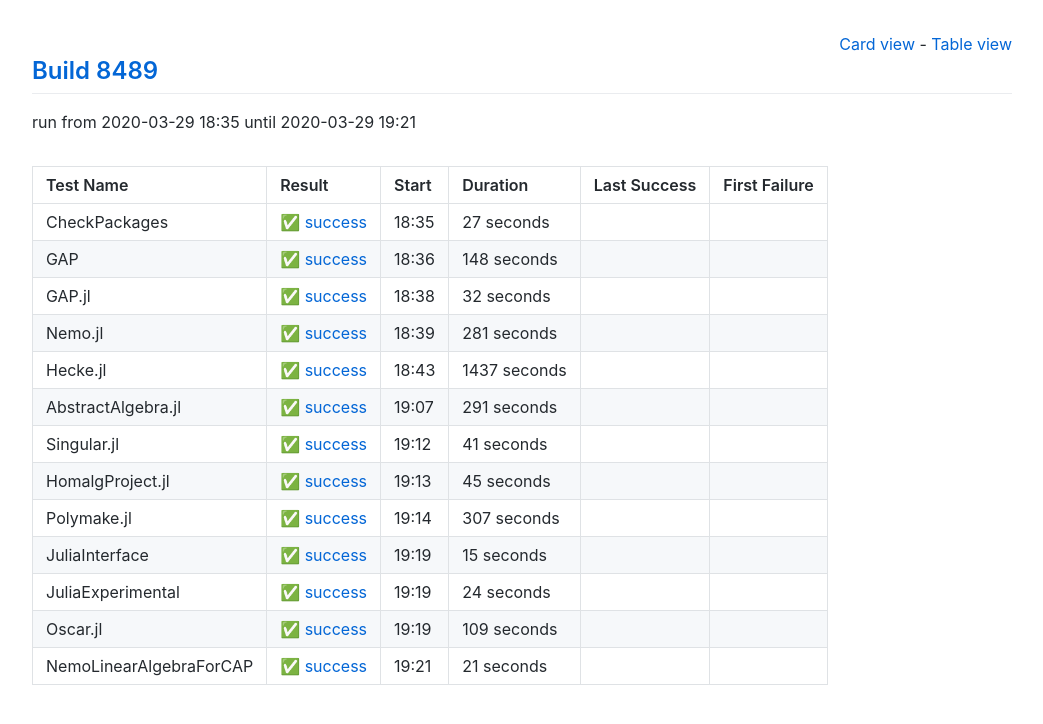
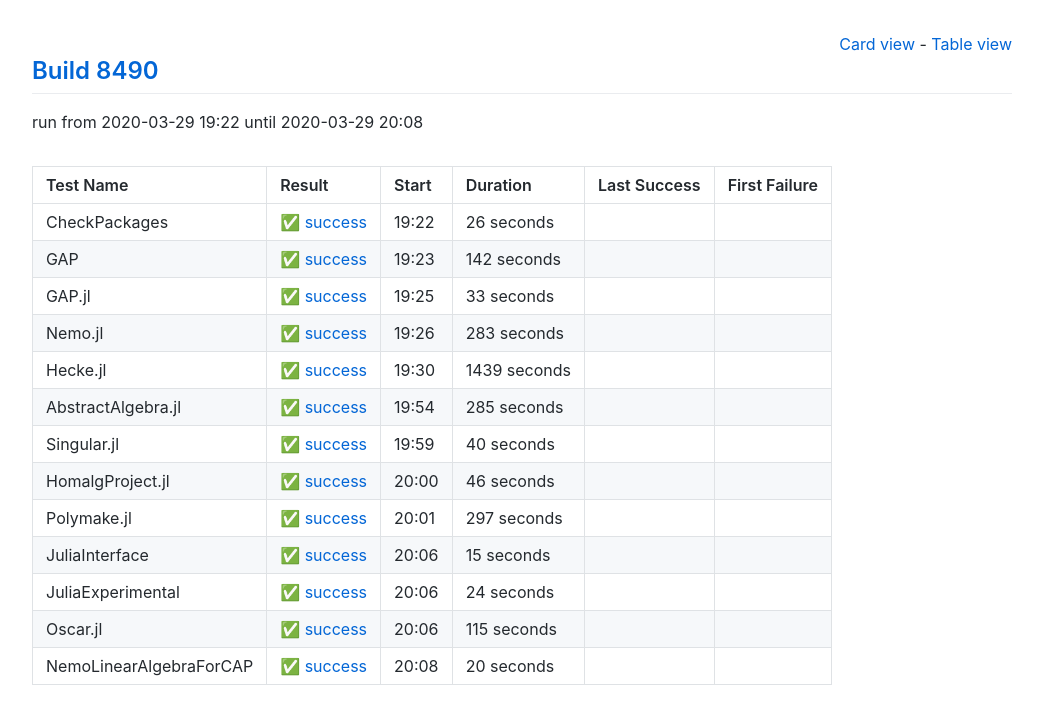
Before and after one commit to oscar-system/oscar-ci-status, a Jekyll site: the page built from table.html, in a window 1280 px wide. Shown: the top 724 px of the page, without its empty margins (118-1161 px from the left). Built offline with Jekyll 4.4.1, drawn with Linux system fonts in a browser that asks for light colours.

Commit message:
Build 8490

```diff
--- a/_data/ci.yml
+++ b/_data/ci.yml
@@ -1,104 +1,104 @@
-build: 8489
-build_url: https://oscarci.mathematik.uni-kl.de/job/oscar/8489/
+build: 8490
+build_url: https://oscarci.mathematik.uni-kl.de/job/oscar/8490/
 job: oscar
 tests:
-- duration: 27
+- duration: 26
   exitcode: 0
   first_failure: false
   first_failure_url: null
   last_success: false
   last_success_url: null
-  log: https://oscarci.mathematik.uni-kl.de/job/oscar/8489/artifact/logs/build-8489/CheckPackages.log
+  log: https://oscarci.mathematik.uni-kl.de/job/oscar/8490/artifact/logs/build-8490/CheckPackages.log
   name: CheckPackages
-  start: 2020-03-29 18:35
+  start: 2020-03-29 19:22
   status: success
   success: true
-- duration: 148
+- duration: 142
   exitcode: 0
   first_failure: false
   first_failure_url: null
   last_success: false
   last_success_url: null
-  log: https://oscarci.mathematik.uni-kl.de/job/oscar/8489/artifact/logs/build-8489/GAP.log
+  log: https://oscarci.mathematik.uni-kl.de/job/oscar/8490/artifact/logs/build-8490/GAP.log
   name: GAP
-  start: 2020-03-29 18:36
+  start: 2020-03-29 19:23
   status: success
   success: true
-- duration: 32
+- duration: 33
   exitcode: 0
   first_failure: false
   first_failure_url: null
   last_success: false
   last_success_url: null
-  log: https://oscarci.mathematik.uni-kl.de/job/oscar/8489/artifact/logs/build-8489/GAP.jl.log
+  log: https://oscarci.mathematik.uni-kl.de/job/oscar/8490/artifact/logs/build-8490/GAP.jl.log
   name: GAP.jl
-  start: 2020-03-29 18:38
+  start: 2020-03-29 19:25
   status: success
   success: true
-- duration: 281
+- duration: 283
   exitcode: 0
   first_failure: false
   first_failure_url: null
   last_success: false
   last_success_url: null
-  log: https://oscarci.mathematik.uni-kl.de/job/oscar/8489/artifact/logs/build-8489/Nemo.jl.log
+  log: https://oscarci.mathematik.uni-kl.de/job/oscar/8490/artifact/logs/build-8490/Nemo.jl.log
   name: Nemo.jl
-  start: 2020-03-29 18:39
+  start: 2020-03-29 19:26
   status: success
   success: true
-- duration: 1437
+- duration: 1439
   exitcode: 0
   first_failure: false
   first_failure_url: null
   last_success: false
   last_success_url: null
-  log: https://oscarci.mathematik.uni-kl.de/job/oscar/8489/artifact/logs/build-8489/Hecke.jl.log
+  log: https://oscarci.mathematik.uni-kl.de/job/oscar/8490/artifact/logs/build-8490/Hecke.jl.log
   name: Hecke.jl
-  start: 2020-03-29 18:43
+  start: 2020-03-29 19:30
   status: success
   success: true
-- duration: 291
+- duration: 285
   exitcode: 0
   first_failure: false
   first_failure_url: null
   last_success: false
   last_success_url: null
-  log: https://oscarci.mathematik.uni-kl.de/job/oscar/8489/artifact/logs/build-8489/AbstractAlgebra.jl.log
+  log: https://oscarci.mathematik.uni-kl.de/job/oscar/8490/artifact/logs/build-8490/AbstractAlgebra.jl.log
   name: AbstractAlgebra.jl
-  start: 2020-03-29 19:07
+  start: 2020-03-29 19:54
   status: success
   success: true
-- duration: 41
+- duration: 40
   exitcode: 0
   first_failure: false
   first_failure_url: null
   last_success: false
   last_success_url: null
-  log: https://oscarci.mathematik.uni-kl.de/job/oscar/8489/artifact/logs/build-8489/Singular.jl.log
+  log: https://oscarci.mathematik.uni-kl.de/job/oscar/8490/artifact/logs/build-8490/Singular.jl.log
   name: Singular.jl
-  start: 2020-03-29 19:12
+  start: 2020-03-29 19:59
   status: success
   success: true
-- duration: 45
+- duration: 46
   exitcode: 0
   first_failure: false
   first_failure_url: null
   last_success: false
   last_success_url: null
-  log: https://oscarci.mathematik.uni-kl.de/job/oscar/8489/artifact/logs/build-8489/HomalgProject.jl.log
+  log: https://oscarci.mathematik.uni-kl.de/job/oscar/8490/artifact/logs/build-8490/HomalgProject.jl.log
   name: HomalgProject.jl
-  start: 2020-03-29 19:13
+  start: 2020-03-29 20:00
   status: success
   success: true
-- duration: 307
+- duration: 297
   exitcode: 0
   first_failure: false
   first_failure_url: null
   last_success: false
   last_success_url: null
-  log: https://oscarci.mathematik.uni-kl.de/job/oscar/8489/artifact/logs/build-8489/Polymake.jl.log
+  log: https://oscarci.mathematik.uni-kl.de/job/oscar/8490/artifact/logs/build-8490/Polymake.jl.log
   name: Polymake.jl
-  start: 2020-03-29 19:14
+  start: 2020-03-29 20:01
   status: success
   success: true
 - duration: 15
@@ -107,9 +107,9 @@ tests:
   first_failure_url: null
   last_success: false
   last_success_url: null
-  log: https://oscarci.mathematik.uni-kl.de/job/oscar/8489/artifact/logs/build-8489/JuliaInterface.log
+  log: https://oscarci.mathematik.uni-kl.de/job/oscar/8490/artifact/logs/build-8490/JuliaInterface.log
   name: JuliaInterface
-  start: 2020-03-29 19:19
+  start: 2020-03-29 20:06
   status: success
   success: true
 - duration: 24
@@ -118,30 +118,30 @@ tests:
   first_failure_url: null
   last_success: false
   last_success_url: null
-  log: https://oscarci.mathematik.uni-kl.de/job/oscar/8489/artifact/logs/build-8489/JuliaExperimental.log
+  log: https://oscarci.mathematik.uni-kl.de/job/oscar/8490/artifact/logs/build-8490/JuliaExperimental.log
   name: JuliaExperimental
-  start: 2020-03-29 19:19
+  start: 2020-03-29 20:06
   status: success
   success: true
-- duration: 109
+- duration: 115
   exitcode: 0
   first_failure: false
   first_failure_url: null
   last_success: false
   last_success_url: null
-  log: https://oscarci.mathematik.uni-kl.de/job/oscar/8489/artifact/logs/build-8489/Oscar.jl.log
+  log: https://oscarci.mathematik.uni-kl.de/job/oscar/8490/artifact/logs/build-8490/Oscar.jl.log
   name: Oscar.jl
-  start: 2020-03-29 19:19
+  start: 2020-03-29 20:06
   status: success
   success: true
-- duration: 21
+- duration: 20
   exitcode: 0
   first_failure: false
   first_failure_url: null
   last_success: false
   last_success_url: null
-  log: https://oscarci.mathematik.uni-kl.de/job/oscar/8489/artifact/logs/build-8489/NemoLinearAlgebraForCAP.log
+  log: https://oscarci.mathematik.uni-kl.de/job/oscar/8490/artifact/logs/build-8490/NemoLinearAlgebraForCAP.log
   name: NemoLinearAlgebraForCAP
-  start: 2020-03-29 19:21
+  start: 2020-03-29 20:08
   status: success
   success: true
```
Also changed, not shown: README.md.
